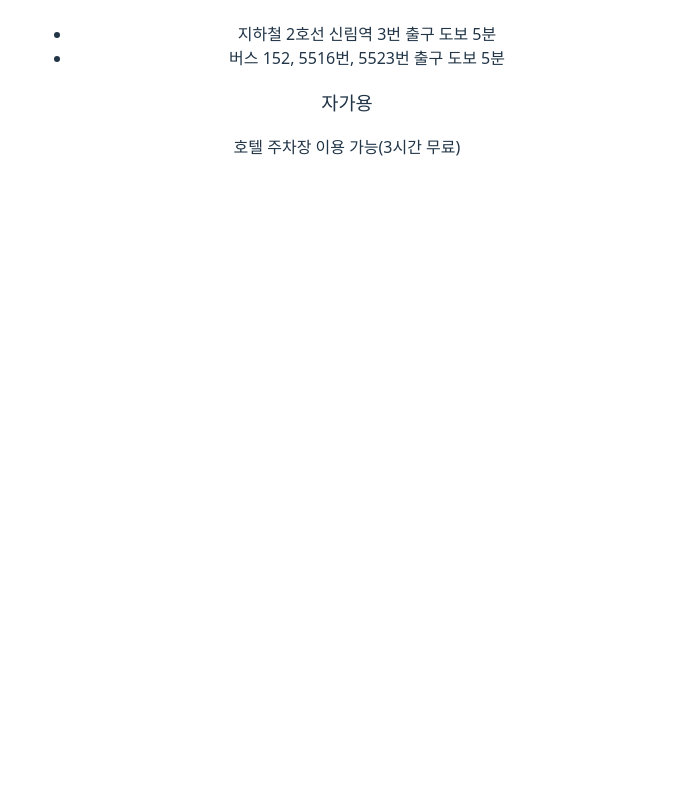
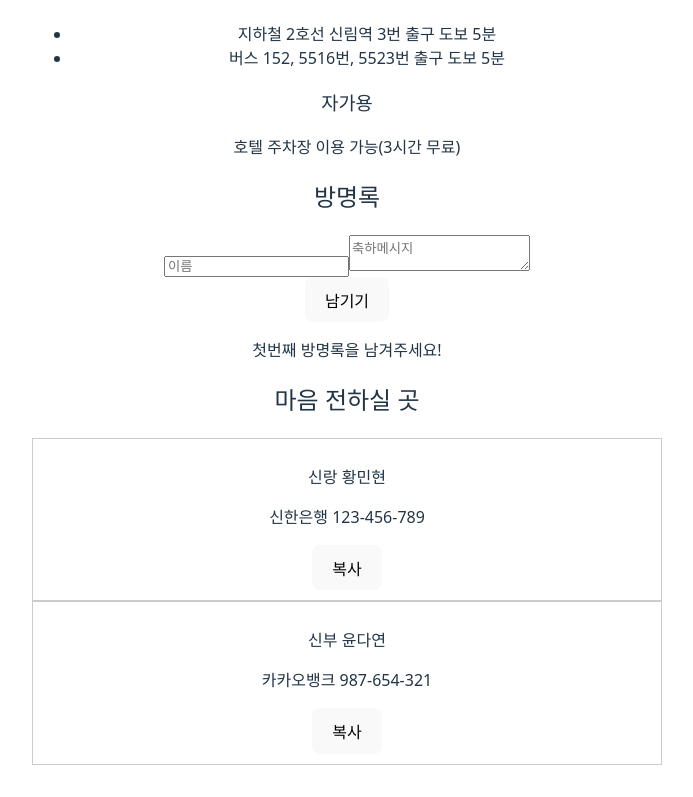
Before and after one commit to juyeon-Bae/wedding-invitation, a React (Vite) app: page / in a window 1280 px wide. Shown: the part 1614-2411 px from the top of the page, without its empty margins (293-986 px from the left). Before the commit the page ends 1821 px from the top, so only its background shows below. Built offline with nearby package versions, Linux system fonts and the light colour scheme.

Commit message:
계좌번호 컴포넌트

```diff
--- a/src/App.jsx
+++ b/src/App.jsx
@@ -4,6 +4,8 @@ import Countdown from './components/Countdown'
 import Invitation from './components/Invitation'
 import Gallery from './components/Gallery'
 import Location from './components/Location'
+import GuestBook from './components/GuestBook'
+import AccountInfo from './components/AcountInfo'
 import './App.css'
 
 function App() {
@@ -14,6 +16,8 @@ function App() {
       <Invitation/>
       <Gallery/>
       <Location/>
+      <GuestBook/>
+      <AccountInfo/>
      </div>
   )
 }
--- /dev/null
+++ b/src/components/AcountInfo.jsx
@@ -0,0 +1,44 @@
+import React from "react";
+
+function AccountInfo() {
+
+    const groomAccount ={
+        name:"황민현",
+        bank:"신한은행",
+        number:"123-456-789"
+    }
+
+    const brideAccount={
+        name:"윤다연",
+        bank:"카카오뱅크",
+        number:"987-654-321"
+    }
+
+    const copyToClipboard = (text)=>{
+        navigator.clipboard.writeText(text)
+        .then(()=>{
+            alert("계좌번호가 복사되었습니다.")
+        }) .catch(()=>{
+            alert("복사에 실패했습니다.")
+        })
+    }
+
+    return(
+      <section>
+        <h2>마음 전하실 곳</h2>
+
+        <div style={{border:"1px solid #ccc", padding:"10px"}}>
+            <p><strong>신랑 {groomAccount.name}</strong></p>
+            <p>{groomAccount.bank} {groomAccount.number}</p>
+            <button onClick={()=>copyToClipboard(groomAccount.number)}>복사</button>
+        </div>
+
+        <div style={{border:"1px solid #ccc", padding:"10px"}}>
+            <p><strong>신부 {brideAccount.name}</strong></p>
+            <p>{brideAccount.bank} {brideAccount.number}</p>
+            <button onClick={()=>copyToClipboard(brideAccount.number)}>복사</button>
+        </div>
+      </section>
+    )
+}
+export default AccountInfo;
```
